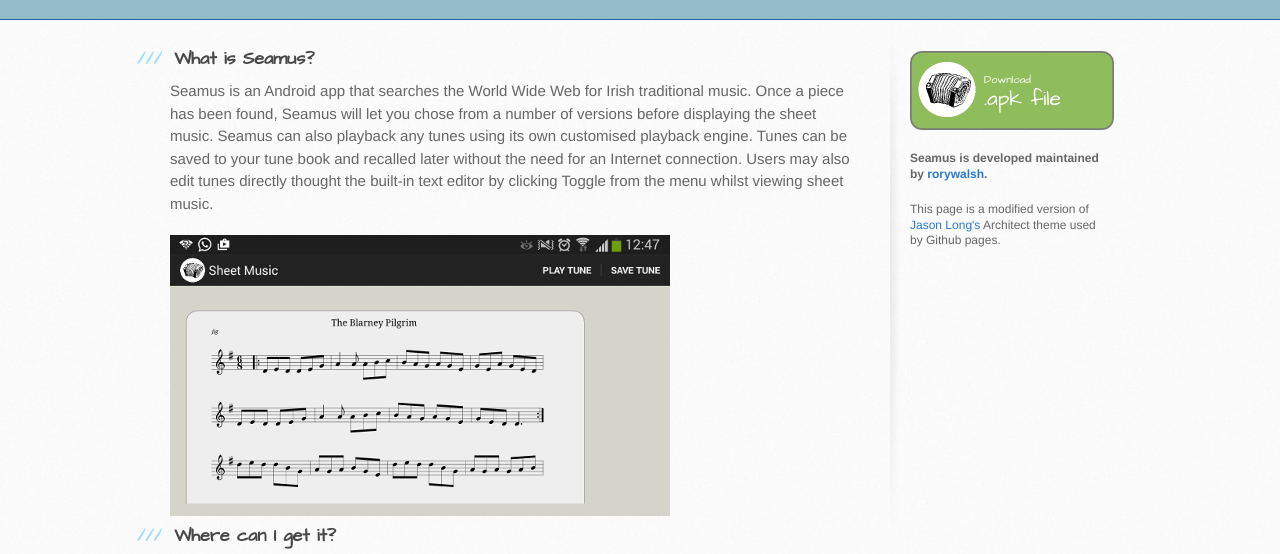
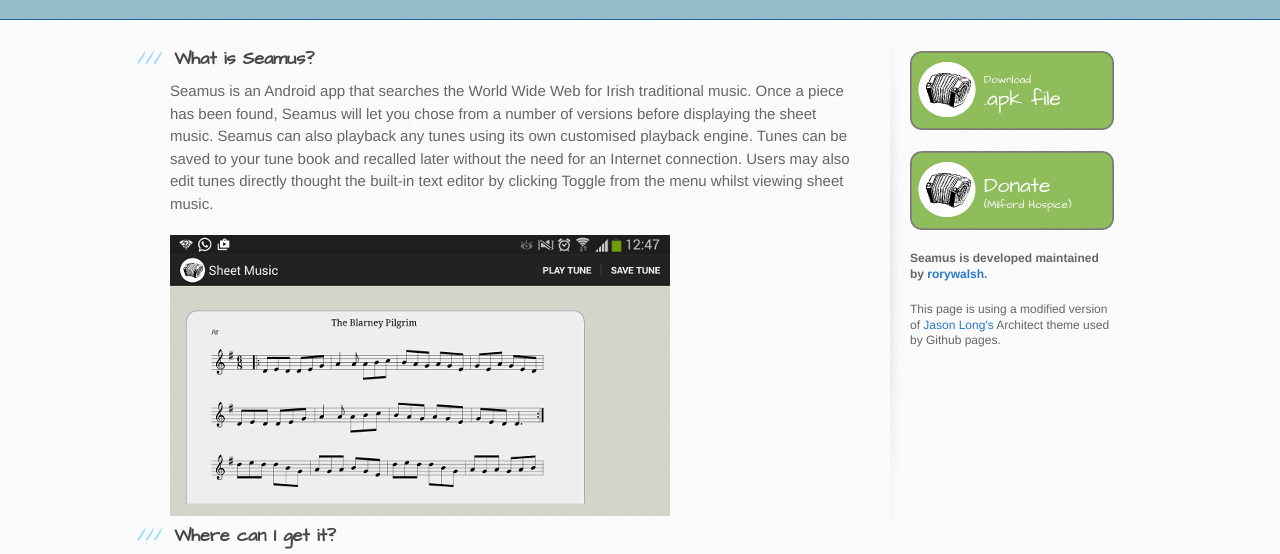
Before and after one commit to rorywalsh/seamus, a plain HTML site: page index.html in a window 1280 px wide. Shown: the part 201-755 px from the top of the page. Drawn offline with Linux system fonts and the light colour scheme.

Commit message:
updating website

```diff
--- a/index.html
+++ b/index.html
@@ -66,11 +66,13 @@ Anyone who wishes to make a monetary contribution to this project may do so in t
             <small>Download</small>
             .apk file
           </a>
-
+          <a href="http://www.milfordcarecentre.ie/fundraising_donations.html" class="button">
+            Donate <small>(Milford Hospice)</small>
+          </a>
 
           <p class="repo-owner">Seamus<a href="https://github.com/rorywalsh/seamus"></a> is developed maintained by <a href="https://github.com/rorywalsh">rorywalsh</a>.</p>
 
-          <p>This page is a modified version of <a href="https://twitter.com/jasonlong">Jason Long's</a> Architect theme used by Github pages.</p>
+          <p>This page is using a modified version of <a href="https://twitter.com/jasonlong">Jason Long's</a> Architect theme used by Github pages.</p>
         </aside>
       </div>
     </div>
```
